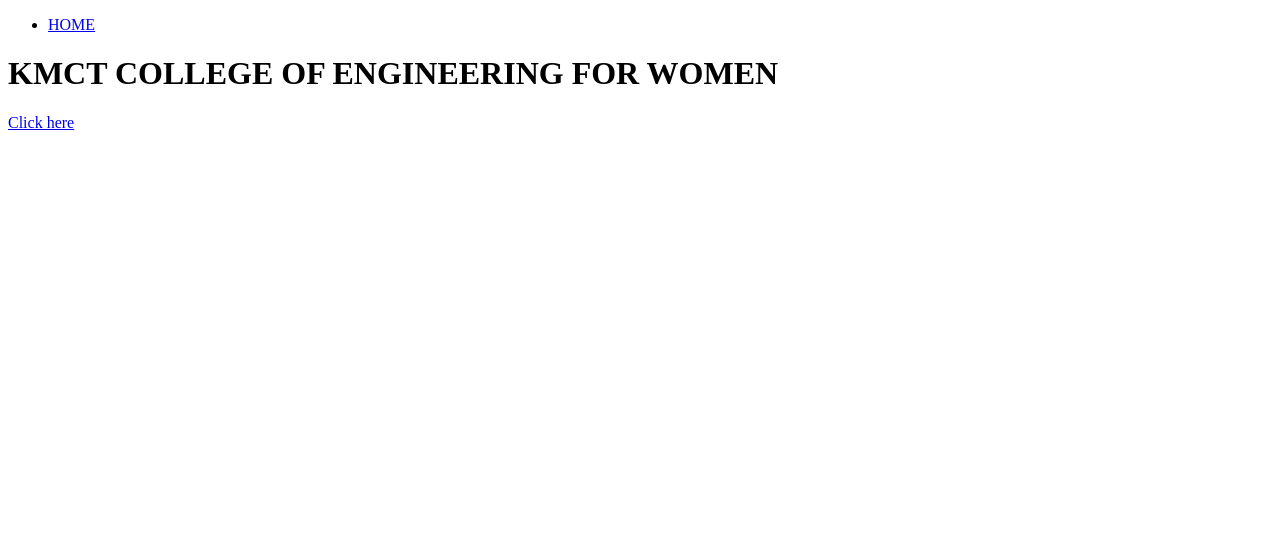
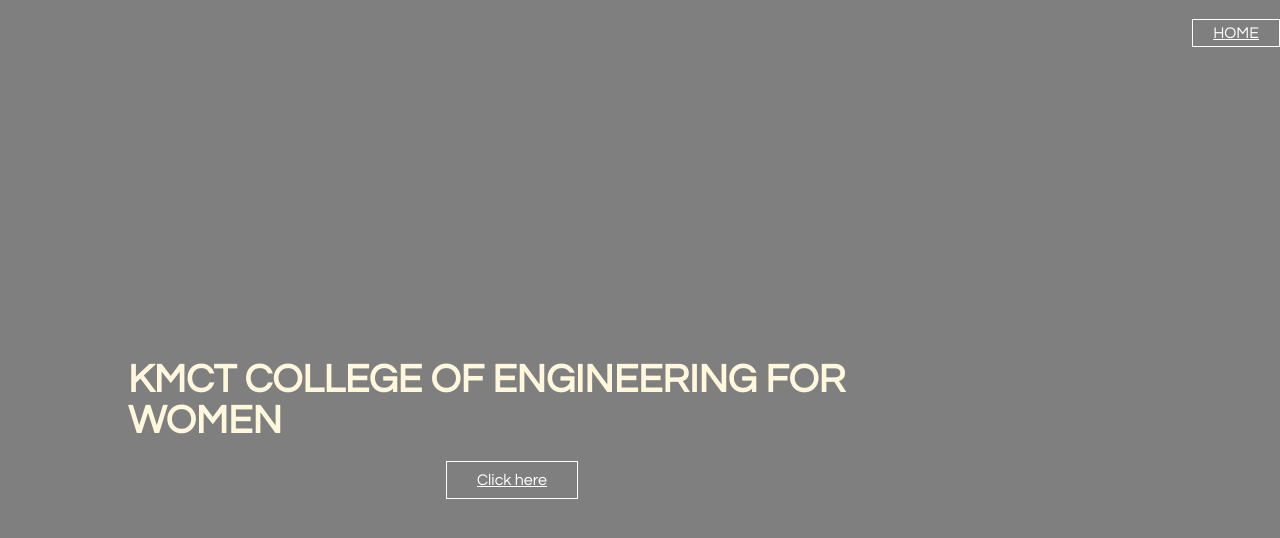
Before and after one commit to Roshni-Joseph/bfh_event_portal_project, a plain HTML site: page main.html in a window 1280 px wide. Drawn offline with Linux system fonts and the light colour scheme.

Commit message:
Update main.html

```diff
--- a/main.html
+++ b/main.html
@@ -4,7 +4,7 @@
         <meta charset="UTF-8">
         <meta name="viewport" content="device-width", initial-scale="1.0">
                         <title> KMCT COLLEGE OF ENGINEERING FOR WOMEN </title>
-                        <link rel="stylesheet" type="text/css" href="event.css">
+                        <link rel="stylesheet" type="text/css" href="style.css">
                        </head>
     <body>
         <header>
```
